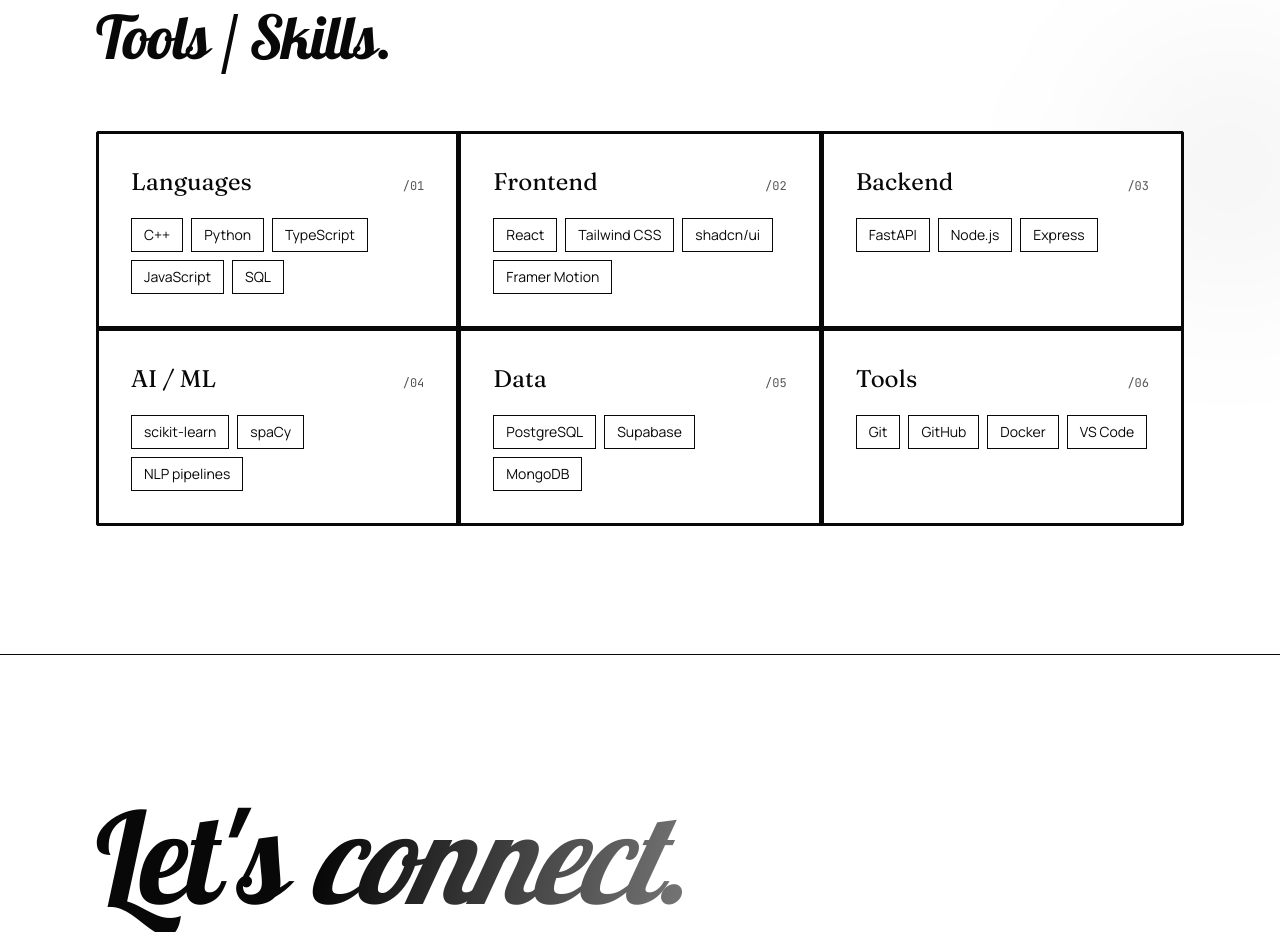
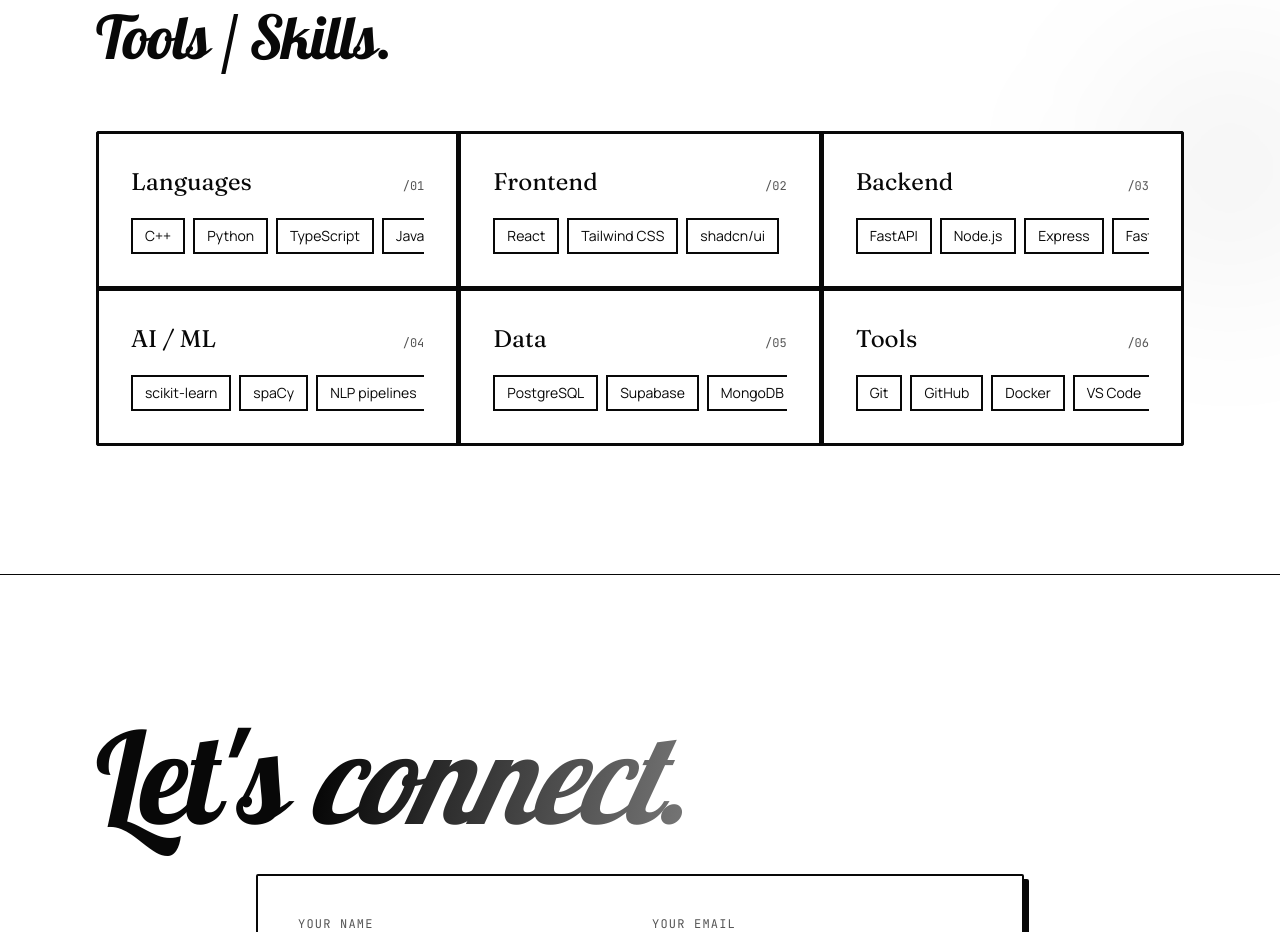
Before and after one commit to AVINASHTIWARI14/portfolio, a React (Vite) app: page / in a window 1280 px wide. Shown: the part 3740-4672 px from the top of the page. Built offline with nearby package versions, Linux system fonts and the light colour scheme.

Commit message:
Add infinite horizontal skill ticker to each Tools Skills card

```diff
--- a/src/components/portfolio/About.tsx
+++ b/src/components/portfolio/About.tsx
@@ -47,18 +47,24 @@ export function Skills() {
         <SectionHeading index="04" eyebrow="" title={<>Tools / Skills.</>} titleFontFamily="Lobster, cursive" />
         <div className="grid gap-px overflow-hidden rounded-3xl border border-border bg-border sm:grid-cols-2 lg:grid-cols-3">
           {skillGroups.map((g, i) => (
-            <Reveal key={g.title} delay={i * 0.05} className="group bg-background p-6 transition-colors hover:bg-card sm:p-8">
-              <div className="mb-5 flex items-baseline justify-between">
+            <Reveal key={g.title} delay={i * 0.05} className="group min-w-0 overflow-hidden bg-background p-6 transition-colors hover:bg-card sm:p-8">
+              <div className="mb-5 flex items-baseline justify-between gap-3">
                 <h3 className="font-display text-2xl">{g.title}</h3>
-                <span className="font-mono text-xs text-muted-foreground group-hover:text-lime">/{String(i + 1).padStart(2, "0")}</span>
+                <span className="shrink-0 font-mono text-xs text-muted-foreground group-hover:text-lime">/{String(i + 1).padStart(2, "0")}</span>
               </div>
-              <ul className="flex flex-wrap gap-2">
-                {g.items.map((s) => (
-                  <li key={s} className="rounded-full border border-border px-3 py-1.5 text-sm transition-colors hover:border-lime hover:text-lime">
-                    {s}
-                  </li>
-                ))}
-              </ul>
+              <div className="skills-marquee overflow-hidden" aria-label={`${g.title} skills`}>
+                <div className="skills-marquee-track flex w-max items-center gap-2">
+                  {[0, 1].map((copy) => (
+                    <ul key={copy} aria-hidden={copy === 1} className="flex shrink-0 items-center gap-2">
+                      {g.items.map((s) => (
+                        <li key={s} className="shrink-0 whitespace-nowrap border-2 border-border px-3 py-1.5 text-sm transition-colors hover:border-lime hover:text-lime">
+                          {s}
+                        </li>
+                      ))}
+                    </ul>
+                  ))}
+                </div>
+              </div>
             </Reveal>
           ))}
         </div>
```
